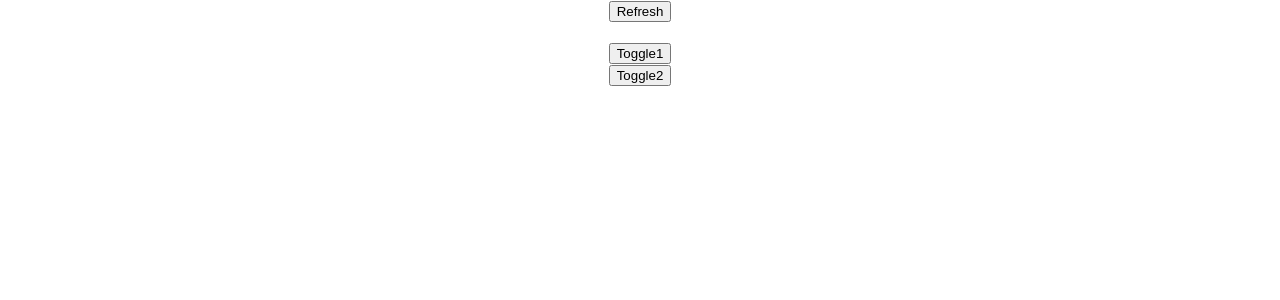
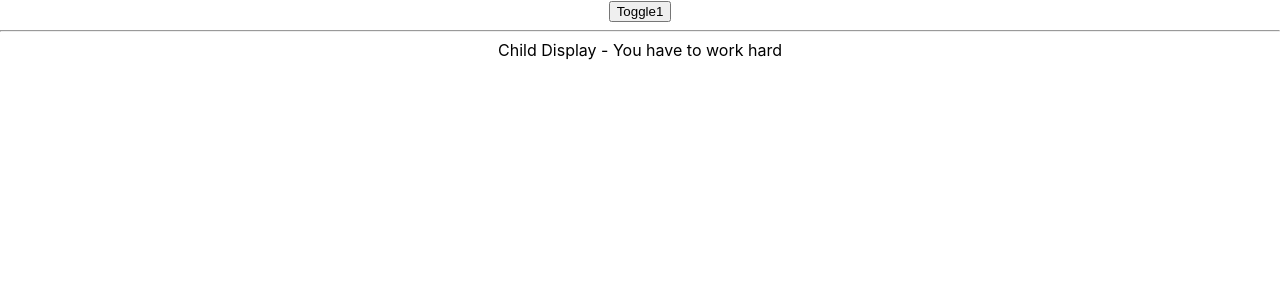
Before and after one commit to gblstudent/reactkb, a React (Create React App) app: page / in a window 1280 px wide. Shown: the top 300 px of the page. Built offline with nearby package versions, Linux system fonts and the light colour scheme; no server answers.

Commit message:
updated with basic setup for useCallBack

```diff
--- a/src/App.js
+++ b/src/App.js
@@ -1,10 +1,10 @@
 import './App.css';
-import DemoMemo from './components/part14/DemoMemo';
+import MyCallbackDemo from './components/part15/MyCallbackDemo';
 
 function App() {
   return (
     <div className="App">
-      <DemoMemo/>
+      <MyCallbackDemo/>
     </div>
   );
 }
--- /dev/null
+++ b/src/components/part15/MyCallbackChild.js
@@ -0,0 +1,13 @@
+import { useEffect } from "react";
+
+function MyCallbackChild({returnComment}) {
+  useEffect( () => {
+    console.log("Child useEffect Function called")
+  },[returnComment]);
+  return (
+    <div>
+      Child Display - {returnComment()}
+    </div>
+  );
+}
+export default MyCallbackChild
--- /dev/null
+++ b/src/components/part15/MyCallbackDemo.js
@@ -0,0 +1,22 @@
+import { useState } from 'react';
+import MyCallbackChild from './MyCallbackChild';
+
+function MyCallbackDemo() {
+  const [todos, setTodos] = useState("You have to work hard");
+  const [toggle1, setToggle1] = useState(false);
+
+  const returnTodo = () => {
+    return todos;
+  }
+
+  return (
+    <div>
+        <button onClick={ () => {setToggle1(!toggle1)}} > Toggle1 </button>
+        <div>{toggle1 && <div>Toggle 1</div> }</div>
+        <hr/>
+        <MyCallbackChild returnComment={returnTodo}/>
+    </div>
+
+  );
+}
+export default MyCallbackDemo;
```
Also changed, not shown: 1 other file (tests, documents, lock files or other folders).
